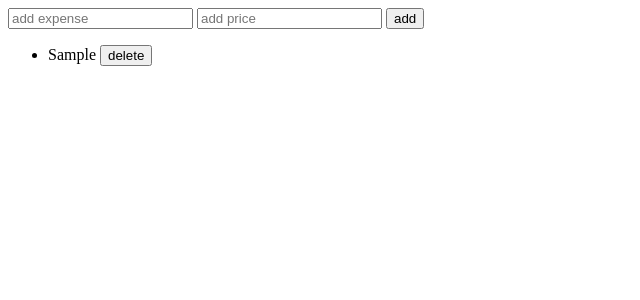
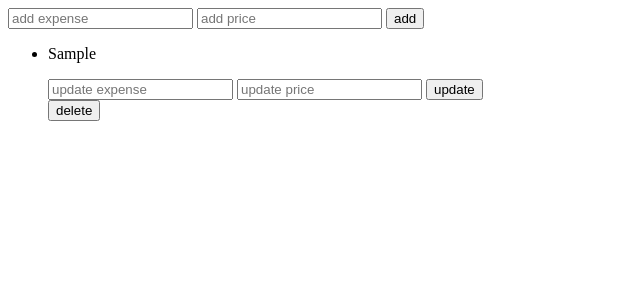
Before and after one commit to Omar-Arabi1/expense_web_app, a Django app: page / in a window 1280 px wide. Shown: the top 300 px of the page, without its empty margins (0-640 px from the left). Run offline with Django 5.2, Linux system fonts and the light colour scheme; tables that the repository leaves empty hold one stand-in row (values such as "Sample post").

Commit message:
added the endpoint to update the expense and added to the urls.py and added the input fields in the index.html

```diff
--- a/expense/templates/expense/index.html
+++ b/expense/templates/expense/index.html
@@ -15,7 +15,12 @@
         <ul>
             {% for expense in expenses %}
             <li>
-                {{ expense.expense }}
+                <p>{{ expense.expense }}</p>
+                <form hx-put="{% url 'expense:update_expense' expense.id %}" hx-swap="outerHTML" hx-target="body">
+                    <input type="text" placeholder="update expense" name="expense">
+                    <input type="text" placeholder="update price" name="price">
+                    <button type="submit">update</button>
+                </form>
                 <button hx-delete="{% url 'expense:remove_expense' expense.id %}" hx-swap="outerHTML" hx-target="body" type="submit">delete</button>
             </li>
             {% endfor %}
--- a/expense/urls.py
+++ b/expense/urls.py
@@ -6,5 +6,6 @@ app_name = "expense"
 urlpatterns = [
     path("", views.index, name="index"),
     path("add_expense", views.add_expense, name="add_expense"),
-    path("remove_expense/<int:expense_id>", views.remove_expense, name="remove_expense")
+    path("remove_expense/<int:expense_id>", views.remove_expense, name="remove_expense"),
+    path("update_expense/<int:expense_id>", views.update_expense, name="update_expense")
 ]
--- a/expense/views.py
+++ b/expense/views.py
@@ -1,5 +1,5 @@
 from django.shortcuts import render, get_object_or_404
-from django.http import HttpRequest, HttpResponseRedirect
+from django.http import HttpRequest, HttpResponseRedirect, QueryDict
 from django.urls import reverse
 from django.core.exceptions import BadRequest
 
@@ -35,3 +35,32 @@ def remove_expense(request: HttpRequest, expense_id: int):
     expense = get_object_or_404(Expense, id=expense_id)
     expense.delete()
     return HttpResponseRedirect(reverse("expense:index"))
+
+
+def update_expense(request: HttpRequest, expense_id: int):
+    expense = get_object_or_404(Expense, id=expense_id)
+    data = QueryDict(request.body)
+
+    price = data.get("price")
+    new_expense = data.get("expense")
+    if price == "" and new_expense == "":
+        return HttpResponseRedirect(reverse("expense:index"))
+
+    try:
+        if price != "":
+            price = float(price)
+    except Exception:
+        raise BadRequest("invalid price")
+
+    if price != "" and price <= 0:
+        raise BadRequest("price is smaller than or equal to zero")
+
+    if new_expense != "" and new_expense.strip() == "":
+        raise BadRequest("expense is empty")
+
+    if price != "":
+        expense.price = price
+    if new_expense != "":
+        expense.expense = new_expense
+    expense.save()
+    return HttpResponseRedirect(reverse("expense:index"))
```
